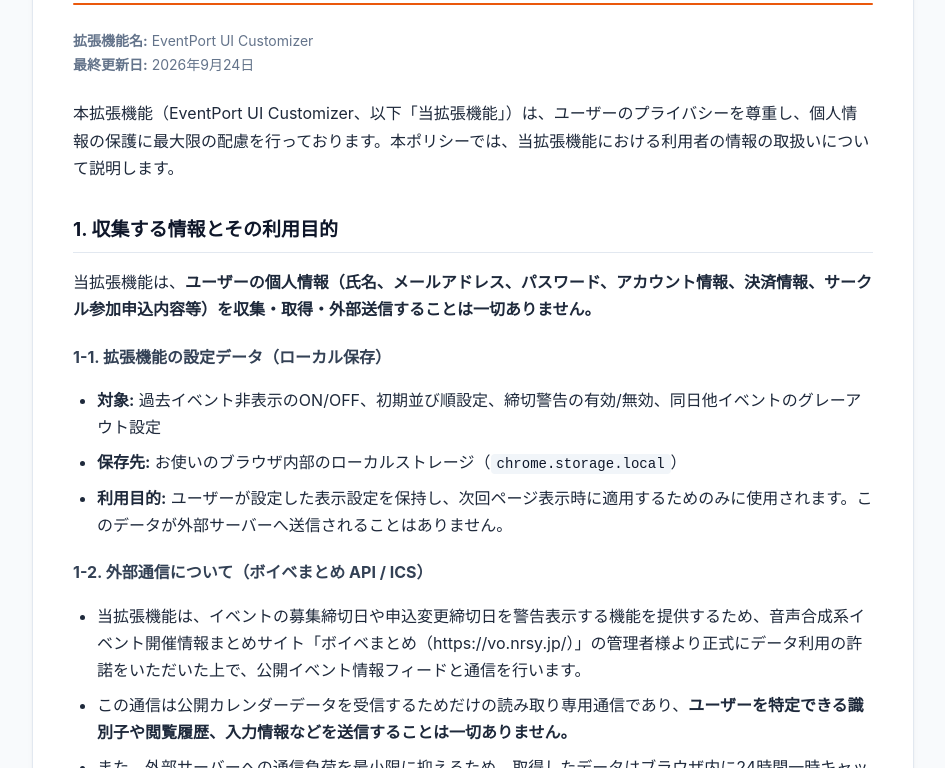
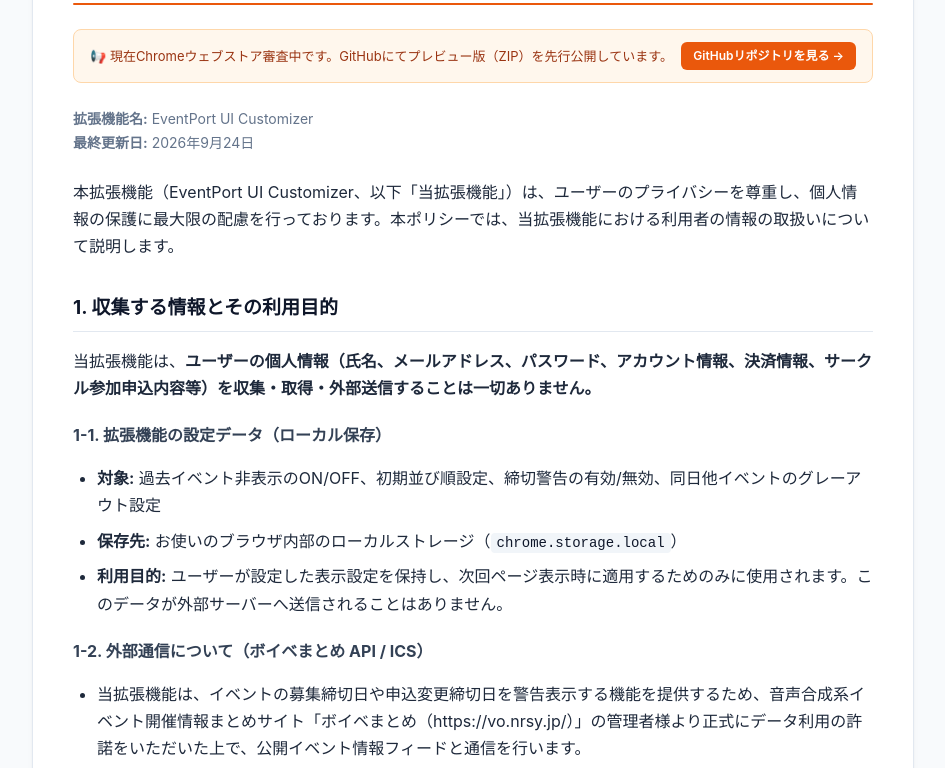
Before and after one commit to himajin0816/EventPort-UI-Customizer, a browser extension: page docs/index.html in a window 1280 px wide. Shown: the part 135-903 px from the top of the page, without its empty margins (167-1112 px from the left). Drawn offline with Linux system fonts and the light colour scheme.

Commit message:
Add README, LICENSE, and preview release notice

```diff
--- a/docs/index.html
+++ b/docs/index.html
@@ -99,6 +99,11 @@
     </div>
     <div class="divider"></div>
 
+    <div style="background: #fff7ed; border: 1px solid #fed7aa; padding: 12px 16px; border-radius: 8px; margin-bottom: 24px; font-size: 13px; color: #9a3412; display: flex; align-items: center; justify-content: space-between; flex-wrap: wrap; gap: 8px;">
+      <span>📢 現在Chromeウェブストア審査中です。GitHubにてプレビュー版（ZIP）を先行公開しています。</span>
+      <a href="https://github.com/himajin0816/EventPort-UI-Customizer" style="display: inline-block; background: #ea580c; color: white; padding: 4px 12px; border-radius: 6px; text-decoration: none; font-weight: 600; font-size: 12px;">GitHubリポジトリを見る →</a>
+    </div>
+
     <div class="meta">
       <strong>拡張機能名:</strong> EventPort UI Customizer<br>
       <strong>最終更新日:</strong> 2026年9月24日
```
Also changed, not shown: images/screenshot1.png (added), images/screenshot2.png (added), images/screenshot3.png (added), 2 other files.
